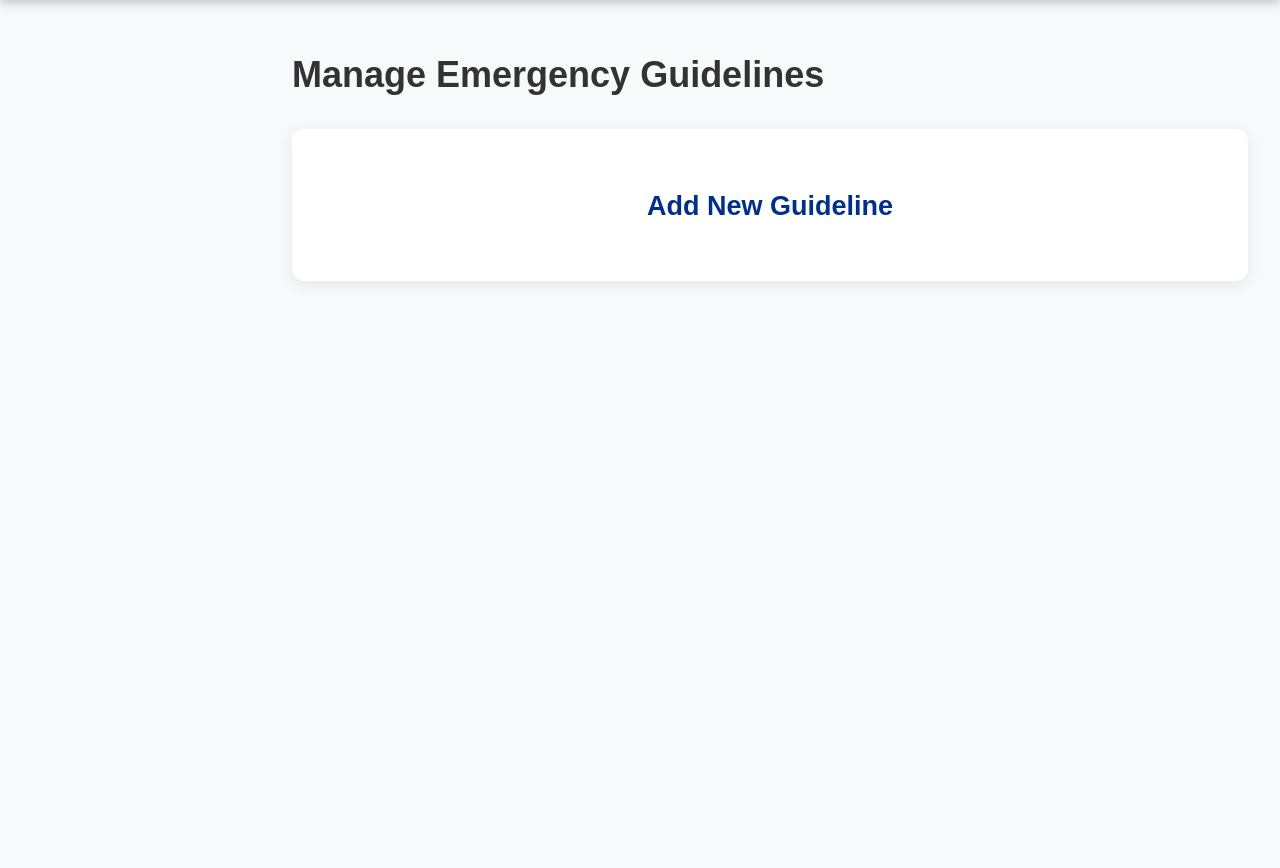
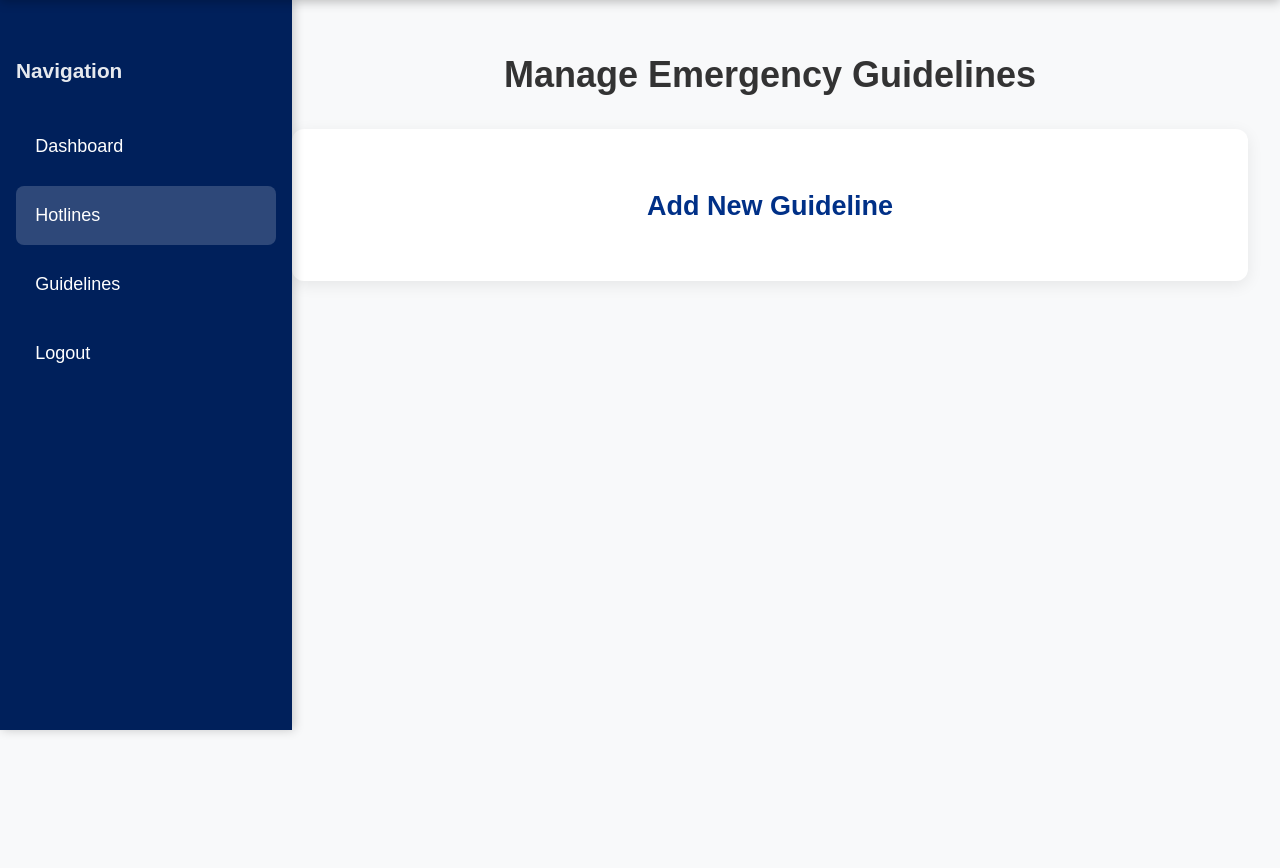
Before and after one commit to Sandro-Hobayan/ResQrVersion1.0, a PHP site: page /admin/manage_guidelines.php in a window 1280 px wide. Shown: the part 70-938 px from the top of the page. Run offline with PHP 8.4, Linux system fonts and the light colour scheme; the visitor is signed in with stand-in values (Sample User, id 1).

Commit message:
edit some user interface

```diff
--- a/admin/manage_guidelines.php
+++ b/admin/manage_guidelines.php
@@ -27,7 +27,32 @@ include '../includes/db.php';
     </div>
 </header>
 
-<!-- Mobile menu, overlay, sidebar – copy from dashboard.php -->
+ <div class="admin-mobile-menu" id="adminMobileMenu">
+    <!-- same mobile menu HTML as in dashboard.php -->
+     <div class="admin-mobile-header">
+        <button class="admin-close-menu">&times;</button>
+        <div class="logo">
+            <img src="../images/caloocan_seal.png" alt="Logo" style="height:40px;">
+            Admin Panel
+        </div>
+    </div>
+    <nav class="admin-mobile-nav">
+        <a href="../admin/dashboard.php">Dashboard</a>
+        <a href="manage_hotlines.php" class="active">Hotlines</a>
+        <a href="manage_guidelines.php">Guidelines</a>
+        <a href="../admin/logout.php">Logout</a>
+    </nav>
+</div>
+
+<div class="admin-menu-overlay" id="adminMenuOverlay"></div>
+
+<aside class="admin-sidebar">
+    <h3>Navigation</h3>
+    <a href="../admin/dashboard.php">Dashboard</a>
+    <a href="manage_hotlines.php" class="active">Hotlines</a>
+    <a href="manage_guidelines.php">Guidelines</a>
+    <a href="../admin/logout.php">Logout</a>
+</aside>
 
 <main class="admin-main">
     <h1>Manage Emergency Guidelines</h1>
--- a/css/admin.css
+++ b/css/admin.css
@@ -58,7 +58,7 @@
 }
 
 .admin-login-form input {
-    width: 100%;
+    width: 80%;
     padding: 1rem;
     margin: 0.8rem 0;
     border: 1px solid #ccc;
@@ -73,7 +73,7 @@
 }
 
 .admin-login-btn {
-    width: 100%;
+    width: 40%;
     padding: 1.1rem;
     background: #005566;
     color: white;
@@ -227,8 +227,14 @@
 .admin-main {
     margin-left: 260px;
     padding: 90px 2rem 3rem;
+
     min-height: 100vh;
     background: #f8f9fa;
+}
+
+.admin-main h1, p{
+    display: flex;
+    justify-content: center;
 }
 
 /* Dashboard Cards */
@@ -246,6 +252,10 @@
     box-shadow: 0 4px 16px rgba(0,0,0,0.08);
     text-align: center;
     transition: transform 0.2s;
+}
+
+.admin-card a{
+    text-decoration: none;
 }
 
 .admin-card:hover {
```
Also changed, not shown: admin/manage_hotlines.php (+7 -0 lines).
